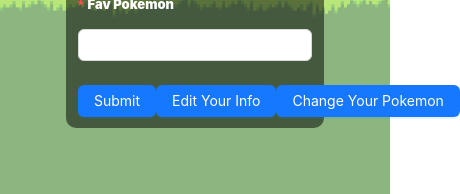
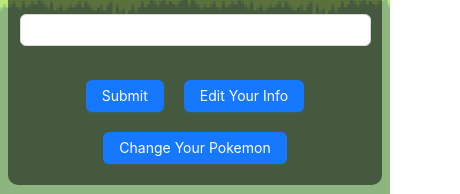
Before and after one commit to tonybs03/Pokemon-Selector, a React (Create React App) app: page /home/review in a window 390 px wide. Shown: the part 649-843 px from the top of the page, 460 px wide, since content can reach past the window. Built offline with nearby package versions, Linux system fonts and the light colour scheme.

Commit message:
added more responsiveness

```diff
--- a/src/components/PokemonPicker.jsx
+++ b/src/components/PokemonPicker.jsx
@@ -170,7 +170,7 @@
                 ) }
             </div>
 
-            <div style={{ display: 'flex', marginBottom: 10, justifyContent: 'space-between', flexWrap:'wrap' }}>
+            <div style={{ display: 'flex', marginBottom: 10, justifyContent: 'center', flexWrap:'wrap' }}>
                 <Button type="primary" onClick={() => { navigate('/home/review') }} disabled={!(selectedPokemon === '')} style={{margin: 10}}>
                     Skip for Now
                 </Button>
--- a/src/components/ReviewPage.jsx
+++ b/src/components/ReviewPage.jsx
@@ -127,14 +127,14 @@
             </Item>
           </Form>
 
-          <div style={{ textAlign: "center", width: "100%", display:'flex', justifyContent:'space-around' }}>
-            <Button type="primary" onClick={submitHandler}>
+          <div style={{ textAlign: "center", width: "100%", display:'flex', justifyContent:'center', flexWrap:'wrap' }}>
+            <Button type="primary" onClick={submitHandler} style={{ margin: 10 }}>
               Submit
             </Button>
-            <Button type="primary" onClick={()=>navigate('/home/userinfo')}>
+            <Button type="primary" onClick={()=>navigate('/home/userinfo')} style={{ margin: 10 }}>
               Edit Your Info
             </Button>
-            <Button type="primary" onClick={()=>navigate('/home/poke')}>
+            <Button type="primary" onClick={()=>navigate('/home/poke')} style={{ margin: 10 }}>
               Change Your Pokemon
             </Button>
           </div>
--- a/src/pages/Pages.css
+++ b/src/pages/Pages.css
@@ -80,6 +80,7 @@
     margin-bottom: 3%;
     background-color: rgba(0, 0, 0, 0.51);
     border-radius: 10px;
+    transition: all 0.25s ease-in;
 }
 
 [title="First Name"], [title="Last Name"], [title="Phone Number"], [title="Address"], [title="Fav Pokemon"] {
@@ -87,3 +88,10 @@
     font-size: 13px !important;
     font-weight:900 !important;
   }
+
+@media only screen and (max-width: 600px) {
+    .mainContainer {
+        transition: all 0.25s ease-in;
+        width: 90%;
+    }
+}
```
